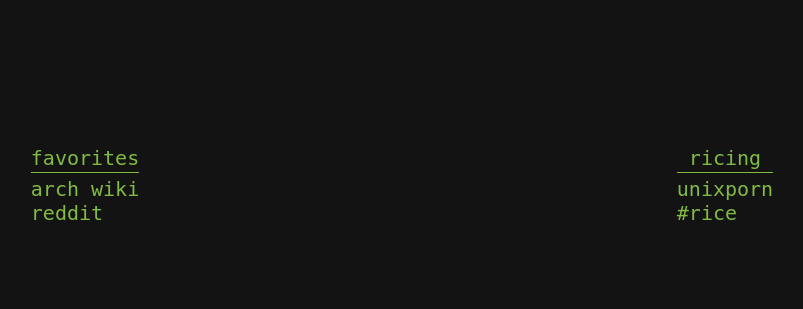
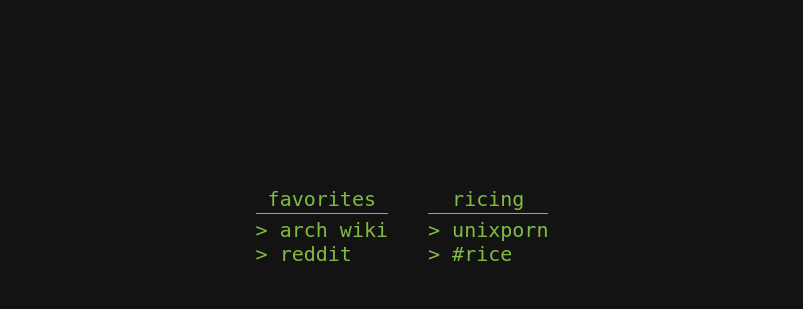
Before and after one commit to sector-f/startpage, a plain HTML site: page index.html in a window 1280 px wide. Shown: the part 174-483 px from the top of the page, without its empty margins (238-1041 px from the left). Drawn offline with Linux system fonts and the light colour scheme.

Commit message:
Added flex centering

```diff
--- a/css/startpage.css
+++ b/css/startpage.css
@@ -1,29 +1,50 @@
 body, html {
 	margin:0;
-	width:100%;
+	/* width:100%; */
 	height:100%;
 }
 
+html {
+	display:flex;
+	justify-content:center;
+	align-items:center;
+	flex-direction:row;
+}
+
 body {
+	height:auto;
+	width:100%;
 	background-color:#141314;
 	font-family:"DejaVu Sans Mono","Source Code Pro","Liberation Sans Mono",mono;
 	font-size:20px;
 	color:#82bb43;
+	display:flex;
+	flex-direction:row;
+	justify-content:space-around;
+	align-items:stretch;
 }
 
+/* #main { */
+	/* height:auto; */
+	/* width:100%; */
+	/* display:flex; */
+	/* justify-content:center; */
+	/* align-items:center; */
+	/* flex-direction:row; */
+/* } */
+
 .flex-container {
-	height:100%;
 	display:flex;
+	width:100%;
 	flex-direction:row;
 	flex-wrap:wrap;
-	justify-content:space-around;
-	align-content:space-around;
-	align-items:center;
+	justify-content:center;
+	align-content:center;
+	align-items:stretch;
 }
 
 .flex-item {
-	height: 20%;
-	/* text-align:center; */
+	margin:1em;
 }
 
 p {
@@ -45,6 +66,11 @@
 	color:#82bb43;
 }
 
+ul {
+	margin:0;
+	padding:0;
+}
+
 ul li {
 	list-style-type:none;
 }
--- a/index.html
+++ b/index.html
@@ -5,17 +5,22 @@
 		<link rel="stylesheet" type="text/css" href="css/startpage.css">
 	</head>
 	<body>
+		<div id="main">
 			<div class="flex-container">
 				<div class="flex-item">
 					<p>favorites</p>
-				<p><a href="http://wiki.archlinux.org">arch wiki</a></p>
-				<p><a href="http://www.reddit.com">reddit</a></p>
-				<!-- <p>Dolor sit amet</p> -->
+					<ul>
+					<li><a href="http://wiki.archlinux.org">arch wiki</a></li>
+					<li><a href="http://www.reddit.com">reddit</a></li>
+					</ul>
 				</div>
 				<div class="flex-item">
 					<p>ricing</p>
-				<p><a href="http://unixporn.reddit.com">unixporn</a></p>
-				<p><a href="http://ochazuke.org/">#rice</a></p>
+					<ul>
+					<li><a href="http://unixporn.reddit.com">unixporn</a></li>
+					<li><a href="http://ochazuke.org/">#rice</a></li>
+					</ul>
+				</div>
 			</div>
 		</div>
 	</body>
```
Lines whose indentation alone changed are shown as unchanged.
